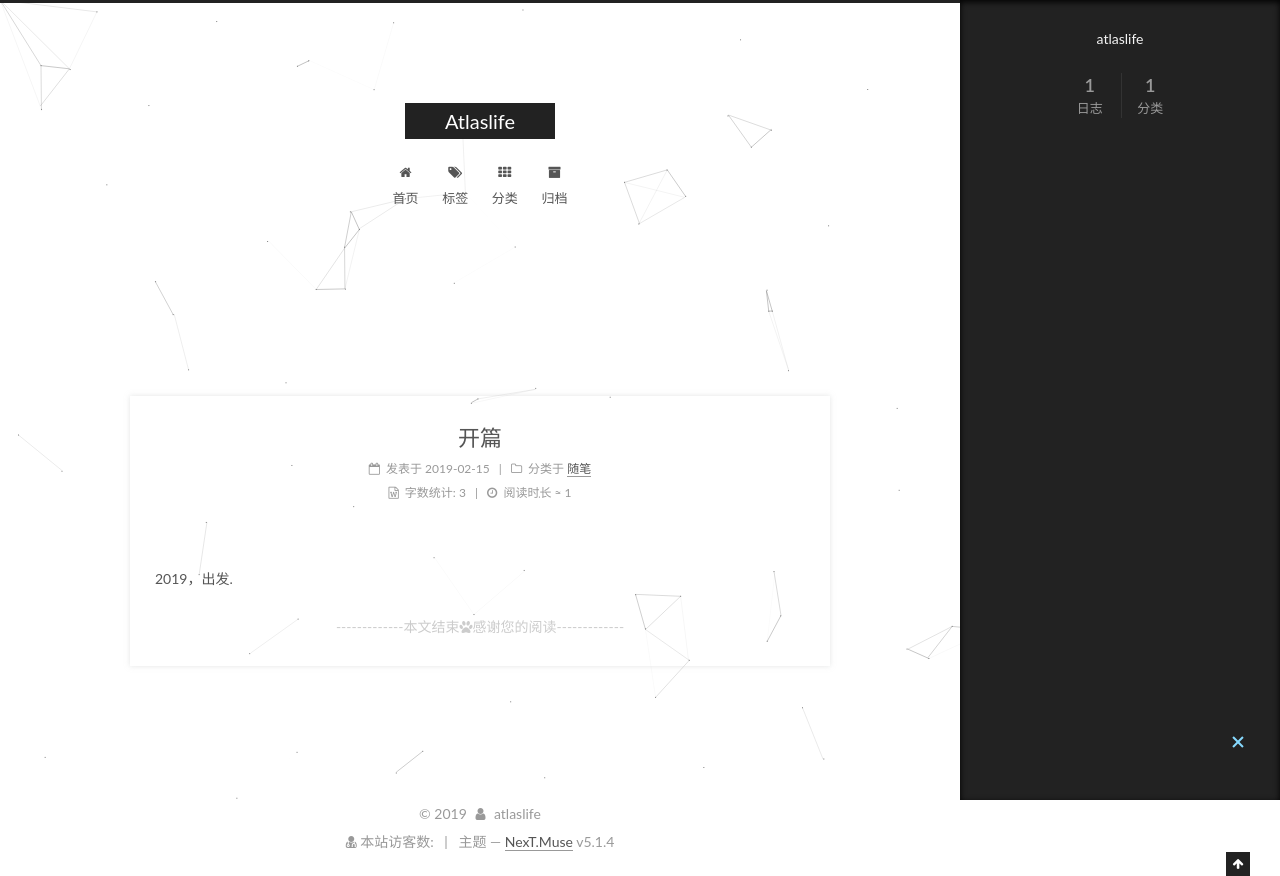
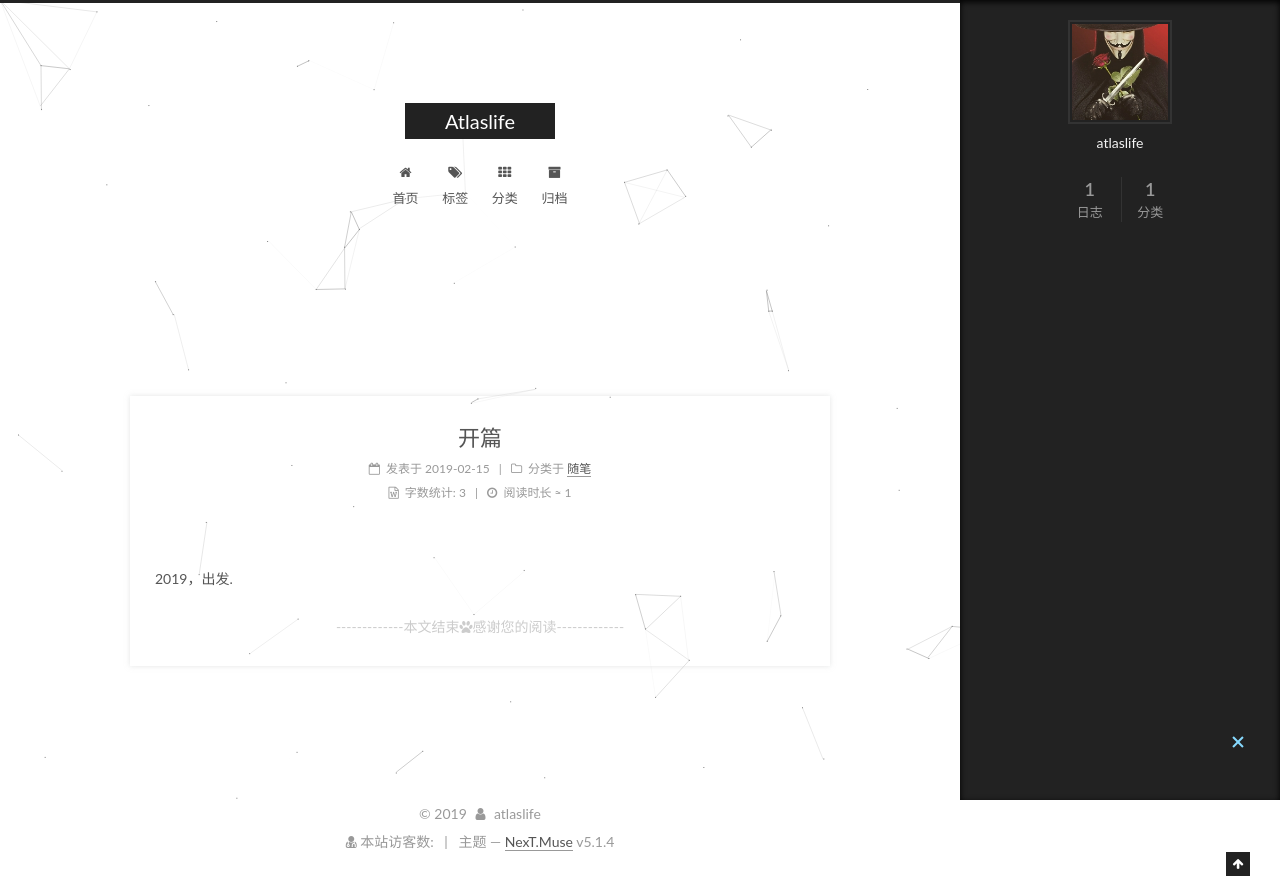
Before and after one commit to yxmgit/atlaslife.github.io, a plain HTML site: page 2019/02/15/hello-world/index.html in a window 1280 px wide. Both pictures are taken after a click on the element 1238 px from the left and 743 px from the top of the page. Drawn offline with Linux system fonts and the light colour scheme; some packages are replaced by stand-ins of ours; no server answers; a script that the page names is missing.

Commit message:
Site updated: 2019-02-17 15:34:01

```diff
--- a/2019/02/15/hello-world/index.html
+++ b/2019/02/15/hello-world/index.html
@@ -267,7 +267,7 @@
     <span hidden itemprop="author" itemscope itemtype="http://schema.org/Person">
       <meta itemprop="name" content="atlaslife">
       <meta itemprop="description" content>
-      <meta itemprop="image" content="/images/avatar.gif">
+      <meta itemprop="image" content="/images/bg.jpg">
     </span>
 
     <span hidden itemprop="publisher" itemscope itemtype="http://schema.org/Organization">
@@ -468,6 +468,8 @@
       <section class="site-overview-wrap sidebar-panel sidebar-panel-active">
         <div class="site-overview">
           <div class="site-author motion-element" itemprop="author" itemscope itemtype="http://schema.org/Person">
+
+              <img class="site-author-image" itemprop="image" src="/images/bg.jpg" alt="atlaslife">
 
               <p class="site-author-name" itemprop="name">atlaslife</p>
               <p class="site-description motion-element" itemprop="description"></p>
```
Also changed, not shown: archives/2019/02/index.html (+2 -0 lines), archives/2019/index.html (+2 -0 lines), archives/index.html (+2 -0 lines), categories/index.html (+2 -0 lines), categories/随笔/index.html (+2 -0 lines), index.html (+3 -1 lines), tags/index.html (+2 -0 lines).
